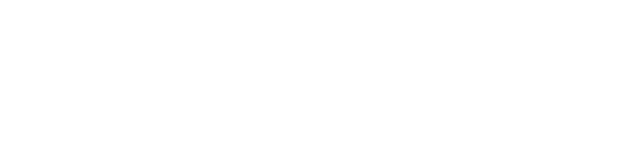
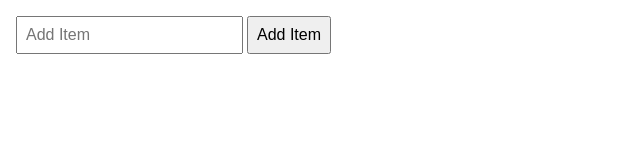
Before and after one commit to IgnaciodeNuevo/js-path, a plain HTML site: page index.html in a window 1280 px wide. Shown: the whole page, without its empty margins (0-640 px from the left). Drawn offline with Linux system fonts and the light colour scheme.

Commit message:
Added items dynamically

```diff
--- /dev/null
+++ b/exercises/todolist/main.css
@@ -0,0 +1,15 @@
+body {
+  border: 0;
+  margin: 0;
+  padding: 1rem;
+}
+
+#start {
+  height: 100vh;
+}
+
+input,
+button {
+  font-size: 1rem;
+  padding: 0.5rem;
+}
--- /dev/null
+++ b/exercises/todolist/main.js
@@ -0,0 +1,20 @@
+const entryPoint = document.getElementById('start');
+
+function startExercise() {
+  // Had problems iterating through getElementByClassName NodeList
+  entryPoint.innerHTML +=
+    "<input id='target' type='text' placeholder='Add Item'> <button onclick='getData()'>Add Item</button> ";
+
+  return entryPoint;
+}
+
+function getData() {
+  let value = document.getElementById('target').value;
+
+  if (value !== '') {
+    entryPoint.innerHTML += `<p>${value}</p>`;
+    console.log(value);
+  }
+}
+
+startExercise();
--- a/index.html
+++ b/index.html
@@ -5,12 +5,13 @@
   <meta charset="UTF-8">
   <meta name="viewport" content="width=device-width, initial-scale=1.0">
   <meta http-equiv="X-UA-Compatible" content="ie=edge">
-  <script src="/exercises/todolist.js"></script>
+  <link rel="stylesheet" href="exercises/todolist/main.css">
   <title>Exercise</title>
 </head>
 
 <body>
-  <div class="start"></div>
+  <div id="start"></div>
+  <script src="exercises/todolist/main.js"></script>
 </body>
 
 </html>
```
Also changed, not shown: README.md, exercises/todolist.js (deleted).
